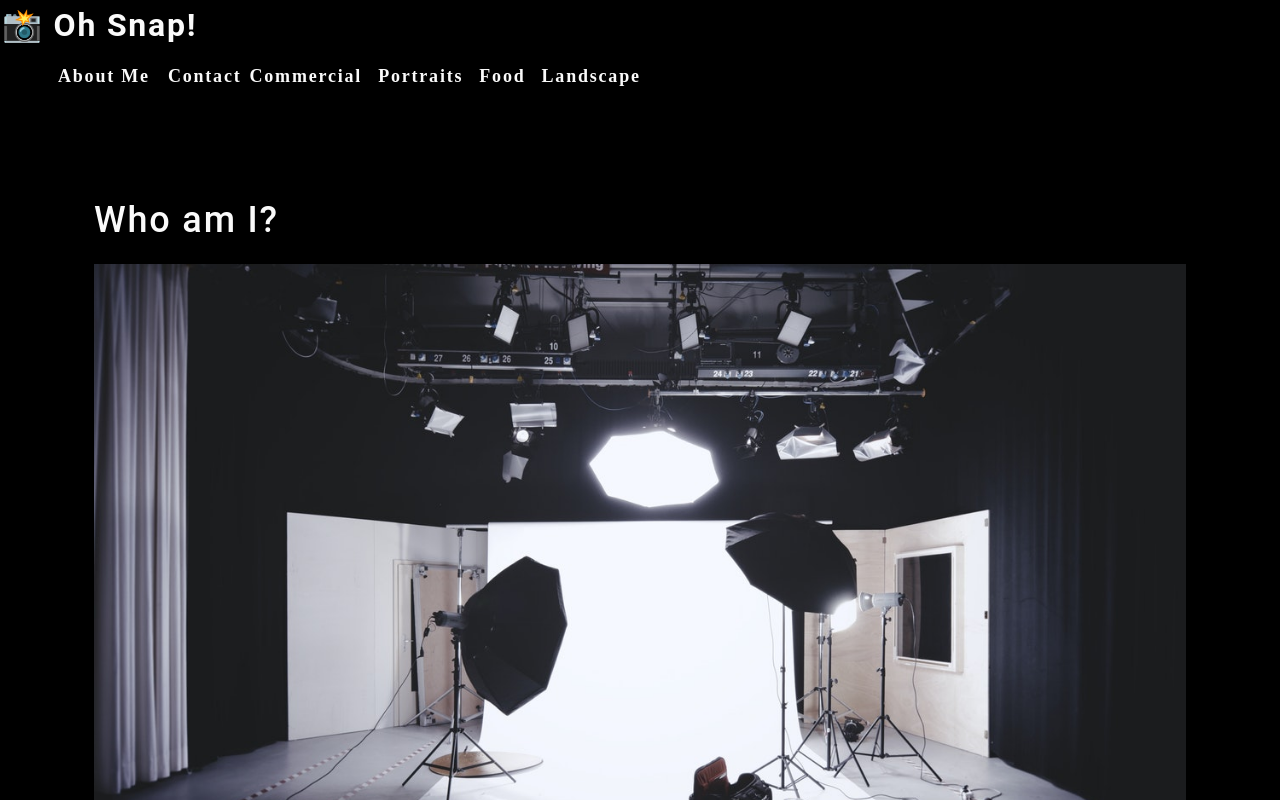
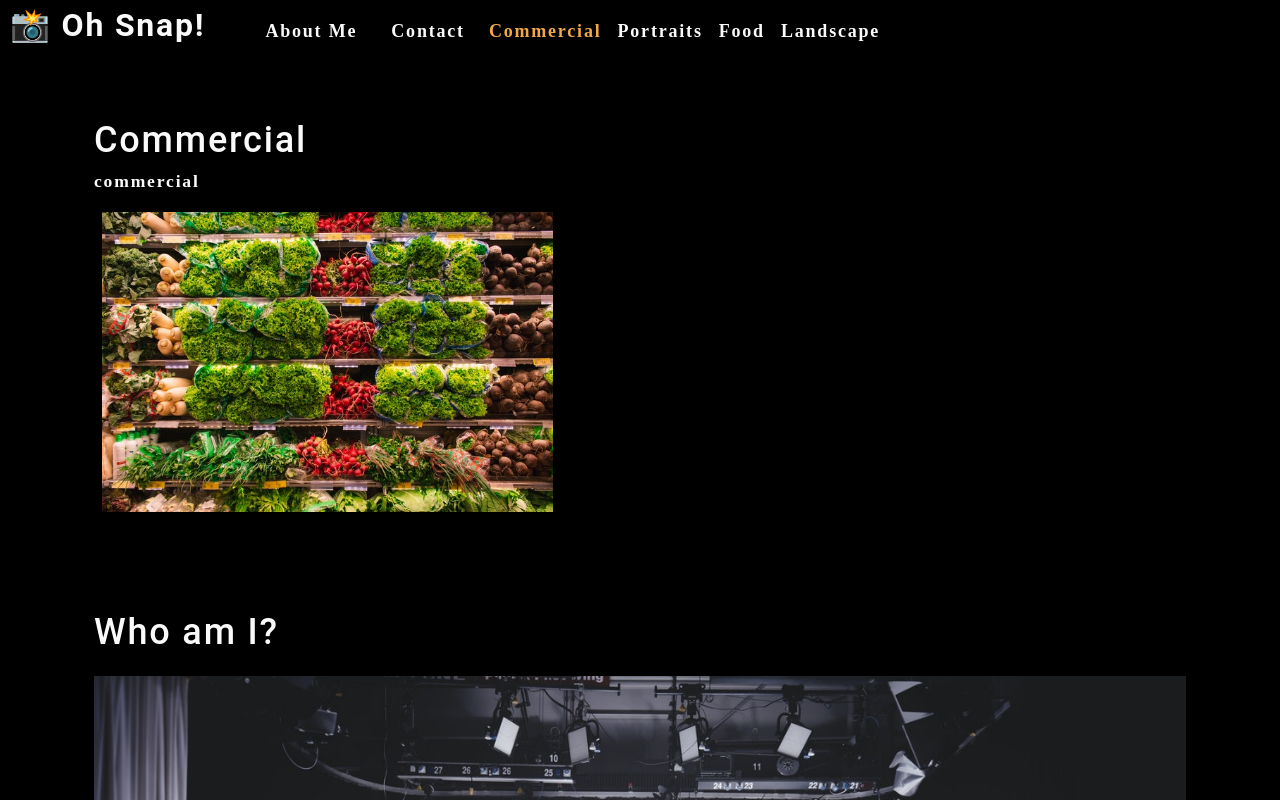
Before and after one commit to chris-15/photo-port, a React (Create React App) app: page / in a window 1280 px wide. Shown: the top 800 px of the page. Built offline with nearby package versions, Linux system fonts and the light colour scheme.

Commit message:
render gallery pages

```diff
--- a/src/App.js
+++ b/src/App.js
@@ -1,14 +1,33 @@
-import React from 'react';
+import React, { useState } from 'react';
 import Nav from './components/Nav';
 import About from './components/About';
-
+import Gallery from './components/Gallery';
 
 function App() {
+  const [categories] = useState([
+    {
+      name: 'commercial',
+      description: 'Photos of grocery stores, food trucks, and other commercial projects',
+    },
+    { name: 'portraits', description: 'Portraits of people in my life' },
+    { name: 'food', description: 'Delicious delicacies' },
+    { name: 'landscape', description: 'Fields, farmhouses, waterfalls, and the beauty of nature' },
+  ]);
+
+  const [currentCategory, setCurrentCategory] = useState(categories[0]);
+
   return (
     <div>
-      <Nav></Nav>
+      <Nav
+        categories={categories}
+        setCurrentCategory={setCurrentCategory}
+        currentCategory={currentCategory}
+      ></Nav>
       <main>
-        <About></About>
+        <div>
+          <Gallery></Gallery>
+          <About></About>
+        </div>
       </main>
     </div>
   );
--- a/src/components/About/index.js
+++ b/src/components/About/index.js
@@ -6,6 +6,9 @@ function About () {
         <section className='my-5'>
             <h1 id='about'>Who am I?</h1>
             <img src={coverImage} className='my-2' style ={{ width: "100%" }} alt="cover" />
+            <div className='my-2'>
+                <p> Lorem ipsum dolor sit amet consectetur adipisicing elit. Cumque quis nulla suscipit, error consequatur aperiam voluptatem illo optio, nemo unde, veniam autem nam nihil sint libero ipsum? Natus, quas excepturi? </p>
+            </div>
         </section>
     );
 }
--- /dev/null
+++ b/src/components/Gallery/index.js
@@ -0,0 +1,27 @@
+import React from "react";
+import { capitalizeFirstLetter } from "../../utils/helpers";
+import photo from "../../assets/small/commercial/0.jpg";
+
+function Gallery(props) {
+  const currentCategory = {
+    name: "commercial",
+    description:
+      "Photos of grocerty stores, food trucks, and other commercial projects",
+  };
+
+  return (
+    <section>
+      <h1>{capitalizeFirstLetter(currentCategory.name)}</h1>
+      <p>{currentCategory.name}</p>
+      <div>
+        <img
+          src={photo}
+          alt="Commercial Example"
+          className="img-thumbnail mx-1"
+        />
+      </div>
+    </section>
+  );
+}
+
+export default Gallery;
--- a/src/components/Nav/index.js
+++ b/src/components/Nav/index.js
@@ -1,41 +1,52 @@
-import React from 'react';
+import React, { useEffect } from "react";
+import { capitalizeFirstLetter } from "../../utils/helpers";
 
-function Nav() {
-    const categories = [
-        { name: "Commercial", description: "Photos of grocery stores, food trucks, and other commercial projects" },
-        { name: "Portraits", description: "Portraits of people in my life" },
-        { name: "Food", description: "Delicious delicacies" },
-        { name: "Landscape", description: "Fields, farmhouse, waterfalls, and the beauty of nature", },
-    ];
+function Nav(props) {
+  const {
+      categories = [],
+      setCurrentCategory,
+      currentCategory
+  } = props
 
-    function categorySelected(name) {
-        console.log(`${name} clicked`)
-    };
+  useEffect(() => {
+      document.title = capitalizeFirstLetter(currentCategory.name);
+  }, [currentCategory]);
 
   return (
-        <header>
+    <header className="flex-row px-1">
       <h2>
-                <a data-testid="link" href='/'>
-                    <span role= "img" aria-label="camera"> 📸</span> Oh Snap!
+        <a data-testid="link" href="/">
+          <span role="img" aria-label="camera">
+            {" "}
+            📸
+          </span>{" "}
+          Oh Snap!
         </a>
       </h2>
       <nav>
-                <ul className= "flex-row">
+        <ul className="flex-row">
           <li className="mx-2">
             <a data-testid="about" href="#about">
               About Me
             </a>
           </li>
-                    <li>
+          <li className="mx-2">
             <span>Contact</span>
           </li>
           {categories.map((category) => (
             <li
-                            className= "mx-1"
+              className={`mx-1 ${
+                  //gets executed as long as condition is true
+                currentCategory.name === category.name && "navActive"
+              }`}
               key={category.name}
             >
-                            <span onClick={()=> categorySelected(category.name)} >
-                                {category.name}
+              <span
+                onClick={() => {
+                  setCurrentCategory(category);
+                }}
+              >
+                {capitalizeFirstLetter(category.name)}
               </span>
             </li>
           ))}
```
Lines whose indentation alone changed are shown as unchanged.
